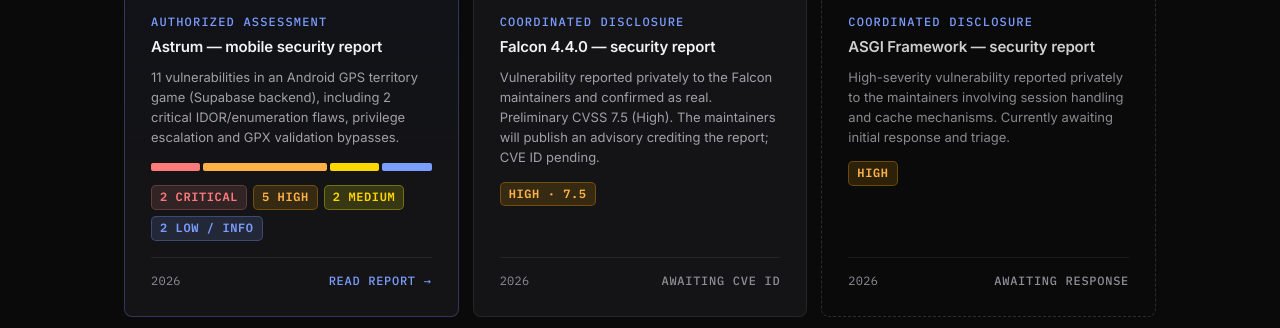
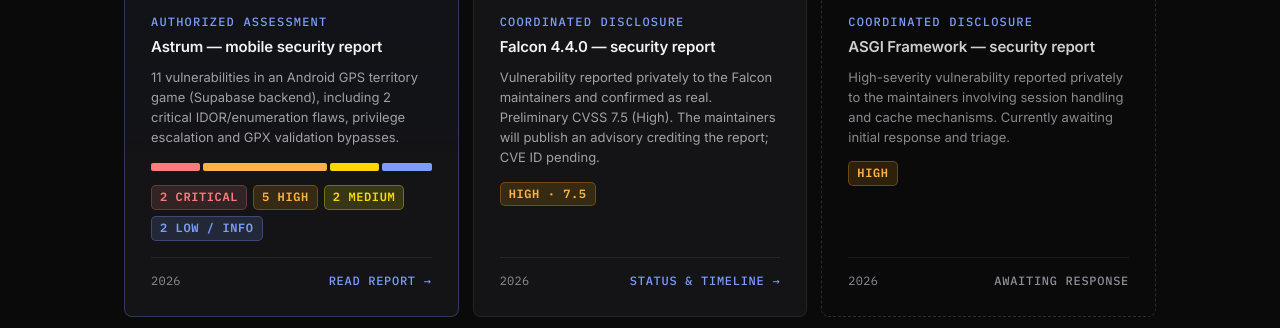
Before and after one commit to lp77-br/website, a plain HTML site: page advisories.html in a window 1280 px wide. Shown: the part 1021-1349 px from the top of the page. Drawn offline with Linux system fonts and the light colour scheme.

Commit message:
Update advisories.html

```diff
--- a/advisories.html
+++ b/advisories.html
@@ -104,7 +104,7 @@
           </div>
         </a>
 
-        <article class="card card-static entry" data-status="in-progress" data-type="disclosure" data-sev="high" data-year="2026" data-keywords="falcon framework python cve pending confirmed cvss 7.5 advisory credit">
+        <a href="falcon.html" class="card entry" data-status="in-progress" data-type="disclosure" data-sev="high" data-year="2026" data-keywords="falcon framework python cve pending confirmed cvss 7.5 advisory credit">
           <div class="card-header">
             <div class="card-logo"><span class="card-logo-initials">F</span></div>
             <span class="card-tag">Confirmed</span>
@@ -117,9 +117,9 @@
           </div>
           <div class="card-footer">
             <span class="card-date">2026</span>
-            <span class="card-status">Awaiting CVE ID</span>
+            <span class="card-status card-status-link">Status &amp; timeline <span aria-hidden="true">&rarr;</span></span>
           </div>
-        </article>
+        </a>
 
         <article class="card card-static card-ghost entry" data-status="awaiting" data-type="disclosure" data-sev="high" data-year="2026" data-keywords="asgi framework session cache triage private">
           <div class="card-header">
```
